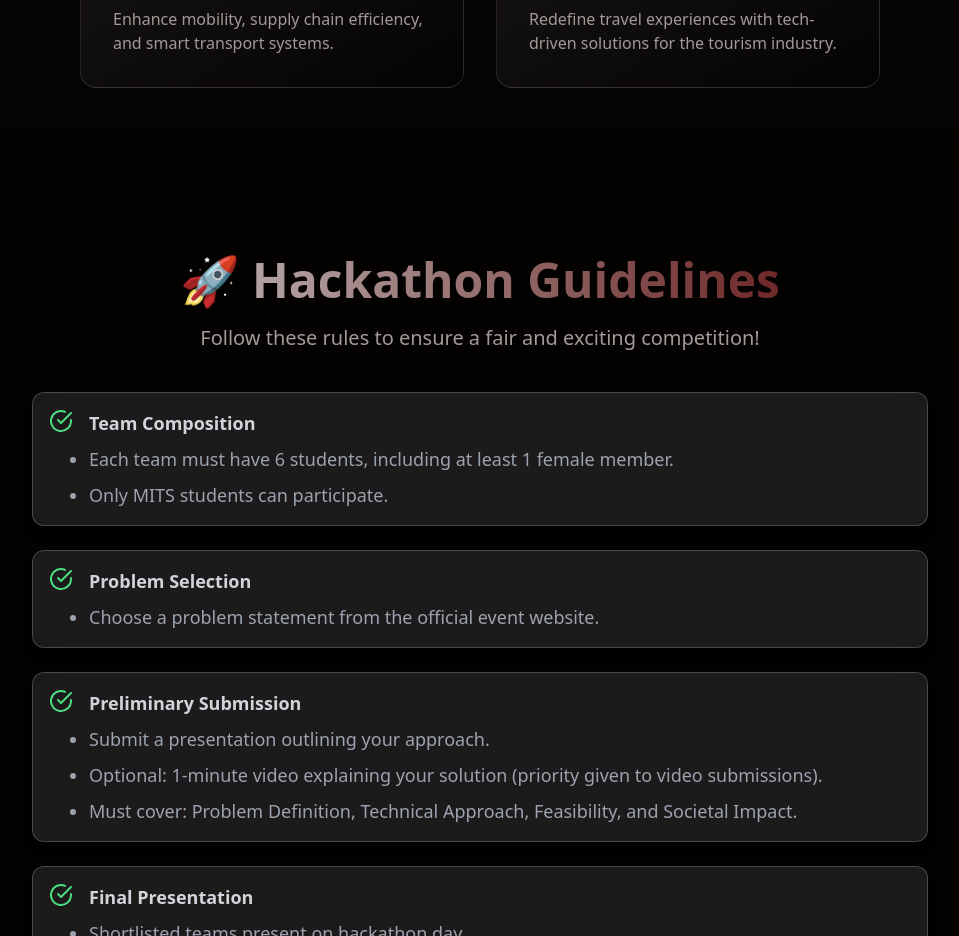
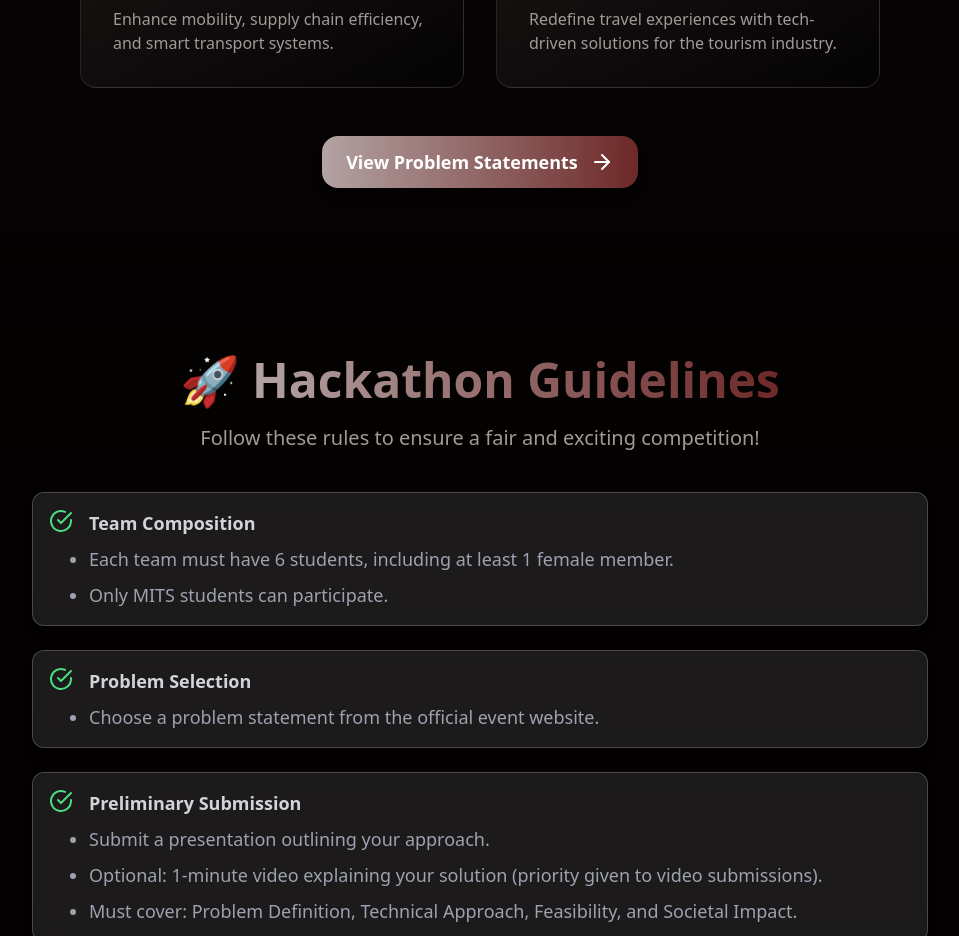
Before and after one commit to ayushmanlakshkar/CODE-COALESCENCE, a React (Vite) app: page / in a window 1280 px wide. Shown: the part 2520-3456 px from the top of the page, without its empty margins (160-1119 px from the left). Built offline with nearby package versions, Linux system fonts and the light colour scheme.

Commit message:
changes added problem statemets

```diff
--- a/src/components/Navbar.tsx
+++ b/src/components/Navbar.tsx
@@ -38,6 +38,8 @@ function Navbar({
         {/* Register Button */}
         <a
           href={docsLink}
+          target="_blank"
+            rel="noopener noreferrer"
           className="hidden nav:flex bg-gradient-to-r from-primary to-secondary hover:from-primary-light hover:to-secondary-light px-6 py-2 rounded-full font-medium transition-all transform hover:scale-105"
         >
           Register Now
@@ -68,6 +70,8 @@ function Navbar({
             <a href="#guidelines" className="hover:text-primary transition-colors">Guidelines</a>
             <a href="#faq" className="hover:text-primary transition-colors">FAQ</a>
             <a
+            target="_blank"
+            rel="noopener noreferrer"
               href={docsLink}
               className="bg-gradient-to-r from-primary to-secondary hover:from-primary-light hover:to-secondary-light px-6 py-2 rounded-full font-medium transition-all transform hover:scale-105"
             >
--- a/src/components/TracksSection.tsx
+++ b/src/components/TracksSection.tsx
@@ -1,4 +1,4 @@
-import { Bolt, Book, HeartPulse, Leaf, Plane, Shield, Truck, Wheat } from 'lucide-react'
+import { ArrowRight, Bolt, Book, HeartPulse, Leaf, Plane, Shield, Truck, Wheat } from 'lucide-react';
 
 function TracksSection() {
   const tracks = [
@@ -44,6 +44,8 @@ function TracksSection() {
     }
   ];
 
+  const problemStatements = "https://web.mitsgwalior.in/images/2025/feb/Problem%20Statements-CC-2025.pdf";
+
   return (
     <section id="tracks" className="pt-32 pb-10 relative">
       <div className="max-w-7xl mx-auto px-4">
@@ -57,6 +59,7 @@ function TracksSection() {
             Choose your path and make an impact in these cutting-edge domains
           </p>
         </div>
+
         <div className="flex flex-wrap gap-8 justify-center">
           {tracks.map((track, index) => (
             <div key={index} className="group relative w-96 flex">
@@ -68,9 +71,23 @@ function TracksSection() {
             </div>
           ))}
         </div>
+
+        {/* View Problem Statements Button */}
+        <div className="flex justify-center mt-12">
+          <a
+            href={problemStatements}
+            target="_blank"
+            rel="noopener noreferrer"
+            className="px-6 py-3 flex gap-3 justify-center items-center cursor-pointer text-white font-semibold text-lg
+               bg-gradient-to-r from-primary to-secondary rounded-2xl shadow-lg
+               hover:shadow-xl hover:scale-105 transition-all duration-300"
+          >
+            View Problem Statements <ArrowRight className="w-6 h-6" />
+          </a>
+        </div>
       </div>
     </section>
-  )
+  );
 }
 
-export default TracksSection
+export default TracksSection;
```
Lines whose indentation alone changed are shown as unchanged.
